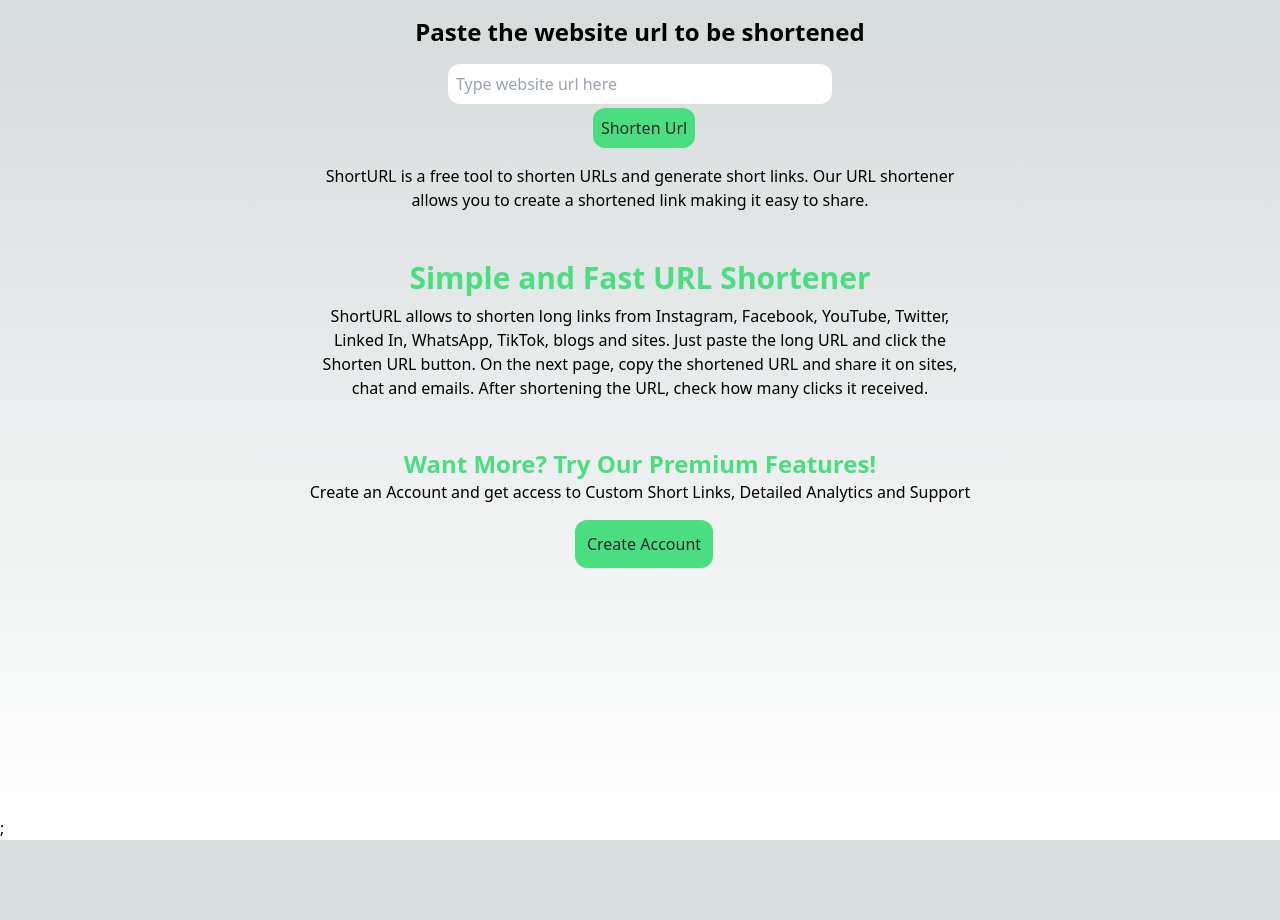
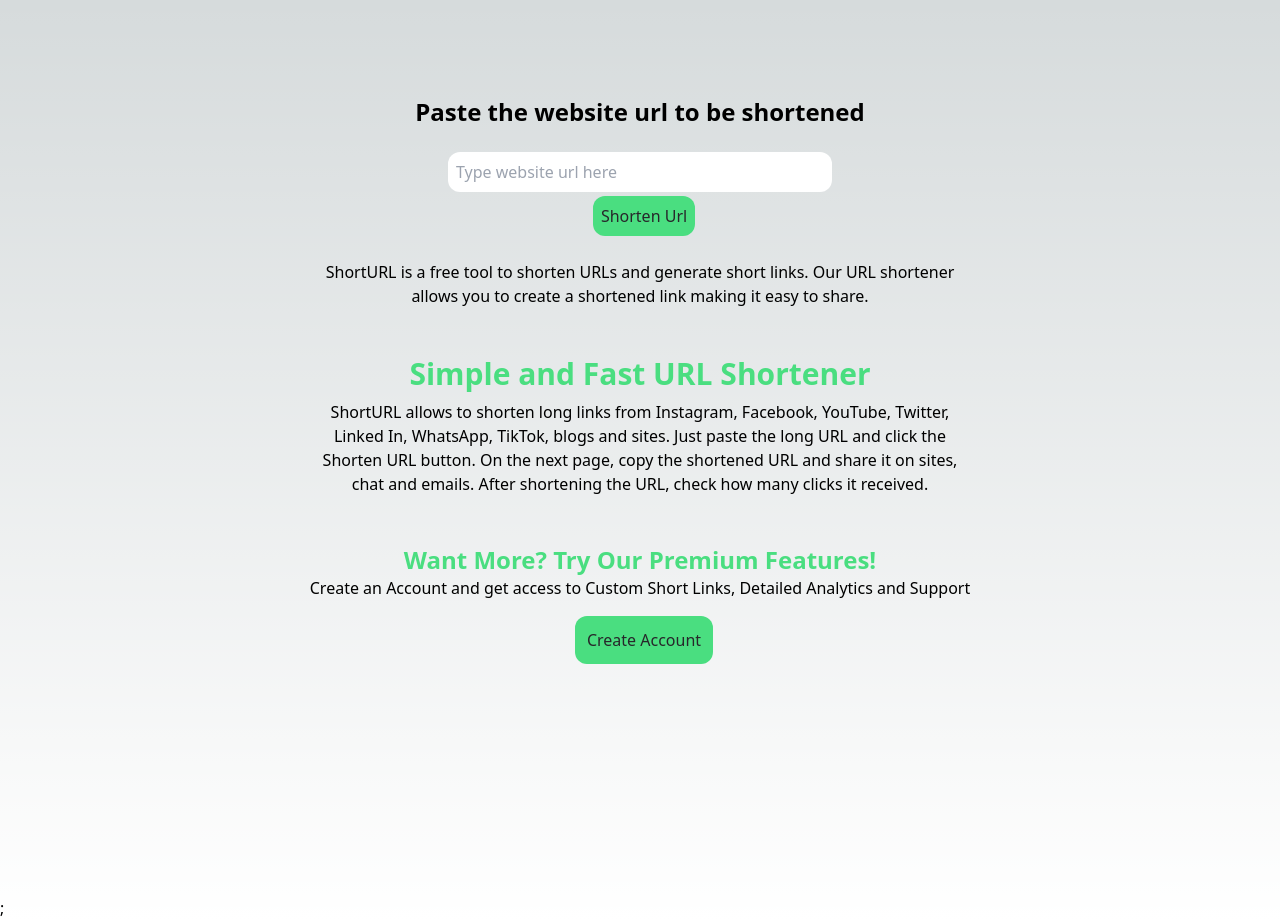
Before and after one commit to mannyIlupeju/urlShortener, a Next.js app in the folder urlshortenerapp/: page /HomePage in a window 1280 px wide. Before the commit the page ends 840 px from the top, so only its background shows below. Built offline with nearby package versions, Linux system fonts and the light colour scheme.

Commit message:
updated redirection issue

```diff
--- a/urlshortenerapp/src/pages/HomePage/index.tsx
+++ b/urlshortenerapp/src/pages/HomePage/index.tsx
@@ -23,24 +23,22 @@
                     body: JSON.stringify({ url: inputUrl })
                 });
 
-                // Check if the response was not ok (e.g., status code 4xx or 5xx)
                 if (!response.ok) {
                     console.error('Server error:', response.statusText);
-                    // Optionally set an error message for the user
+
                     setMessage('An error occurred. Please try again.');
-                    return; // Exit the function early
+                    return;
                 }
 
                 const data = await response.json();
 
-                // Handle successful response
+
                 if (response.status === 200) {
                     setShortenedUrl(data.slug);
                     setMessage(data.message);
-                    // Navigate to the result page
+
                     await router.push('/result');
                 } else {
-                    // Handle other successful responses that are not 200 OK
                     console.log('Error: ', data.message);
                     setMessage(data.message);
                 }
@@ -48,12 +46,10 @@
                 console.error("Failed to submit URL:", error);
                 setMessage('Failed to process the request.');
             } finally {
-                // Clear message after 3 seconds
                 setTimeout(() => {
                     setMessage('');
                 }, 3000);
 
-                // Ensure isLoading is set to false when the operation is complete
                 setIsLoading(false);
             }
         }
@@ -66,13 +62,13 @@
 
 
 return (
-    <main className="h-screen">
-        <section className="container mx-auto my-4">
+    <main className="container mx-auto h-screen">
+        <section className=" mt-24">
             <div className="my-4 md:my-4">
                 <div className="mx-auto gap-10 justify-center w-full lg:w-1/2 background translate-y-50">
                     <h2 className="text-xl md:text-2xl font-semibold text-center">Paste the website url to be shortened</h2>
                     <div className="mt-4 md:mt-4">
-                        <div className="flex gap-1 flex-col 2xl:flex-row items-center justify-center">
+                        <div className="flex gap-1 flex-col 2xl:flex-row items-center justify-center p-2">
                             <input
                                 type="url"
                                 id="url"
--- a/urlshortenerapp/src/pages/[codes].tsx
+++ /dev/null
@@ -1,38 +0,0 @@
-import { getURL } from "@/utils/url";
-
-
-export default function WebRedirect(){
-    return <div>
-        Redirecting...
-    </div>
-}
-
-export const getServerSideProps = async(context:any) => {
-    console.log("Context:", context)
-
-    console.log("Context params:", context.params)
-
-    const codes = context.params?.codes
-    console.log(codes)
-
-
-    if(!codes){
-        console.error('URL code not found')
-        return {notFound: true}
-    }
-
-    const originalUrl = await getURL(codes);
-    console.log(originalUrl)
-
-    if(originalUrl) {
-        console.log(originalUrl)
-        return {
-            redirect: {
-                destination: originalUrl.url,
-                permanent:false
-            },
-        };
-    } else {
-        return {notFound: true}
-    }
-}
--- /dev/null
+++ b/urlshortenerapp/src/pages/[slug].tsx
@@ -0,0 +1,36 @@
+import { GetServerSideProps } from "next";
+import { getURL } from "@/utils/url";
+
+interface UrlObject {
+  url: string;
+}
+
+export default function WebRedirect(){
+    return <div>Redirecting..</div>
+}
+
+export const getServerSideProps:GetServerSideProps = async (context) => {
+  const fetchedSlug = context.params?.slug as string | undefined;
+ // Assume this function queries the database
+
+  if (!fetchedSlug) {
+   return {notFound: true};
+  }
+
+  const originalUrl: UrlObject | null = await getURL(fetchedSlug)
+
+  if(originalUrl && originalUrl.url) {
+    return {
+        redirect: {
+            destination: originalUrl.url,
+            permanent: false
+        },
+    };
+  } else {
+    return {notFound: true}
+  }
+
+
+
+
+};
--- a/urlshortenerapp/src/pages/api/urlShort/url-short.tsx
+++ b/urlshortenerapp/src/pages/api/urlShort/url-short.tsx
@@ -15,8 +15,6 @@
 async function handler(req:NextApiRequest, res:NextApiResponse<ErrorResponse | SuccessResponse>) {
     if (req.method === "POST") {
         const {url} = req.body.url
-
-
         try{
             if (await validateUrl(url) === false) {
                 return res.status(400).send({message: 'Please enter a valid Url'})
@@ -30,7 +28,6 @@
             console.log(error);
             res.status(500).json({message: 'Internal Server Error'})
         }
-
     } else {
         res.status(405).json({message: 'Method not allowed'})
     }
```
